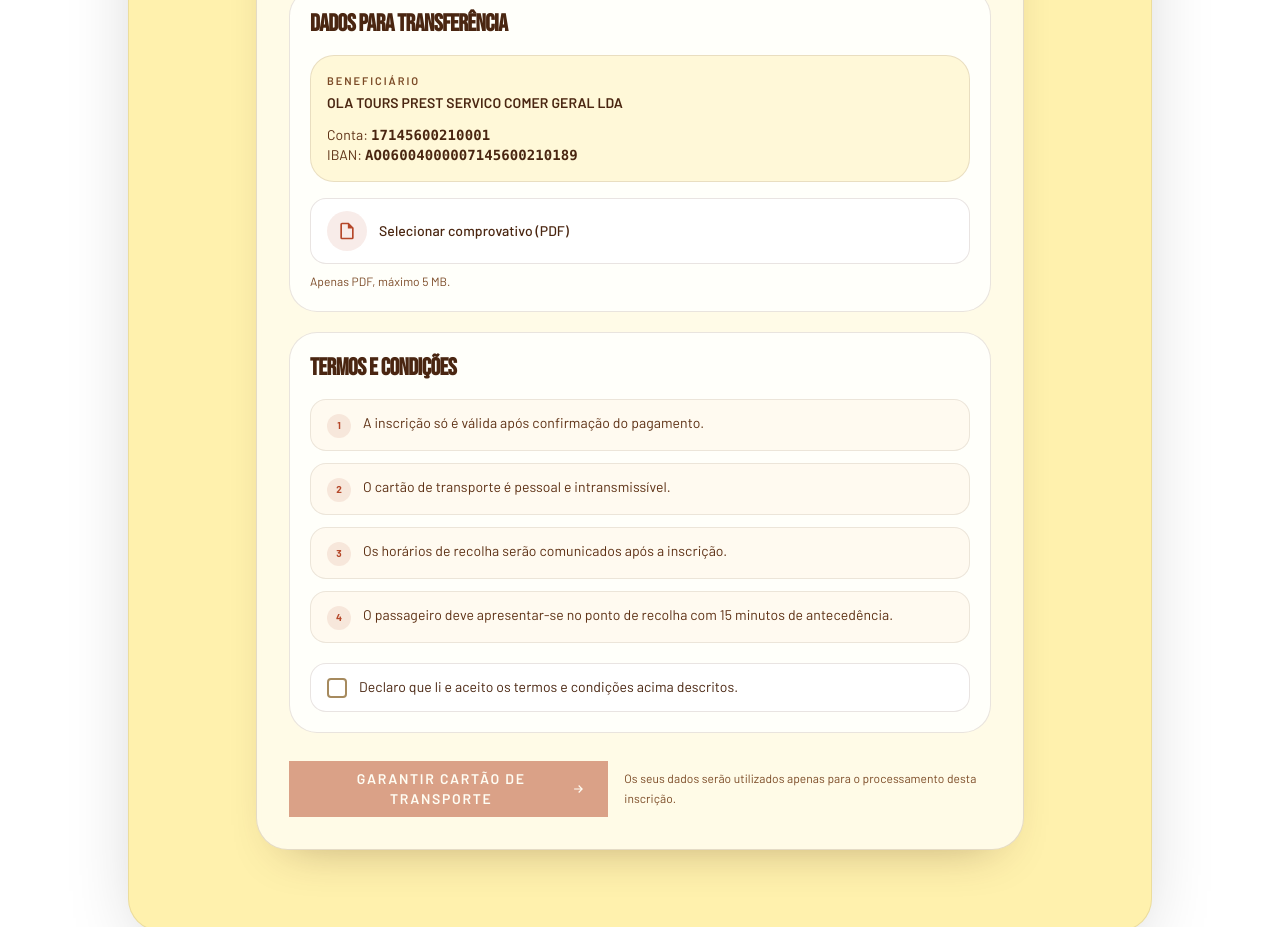
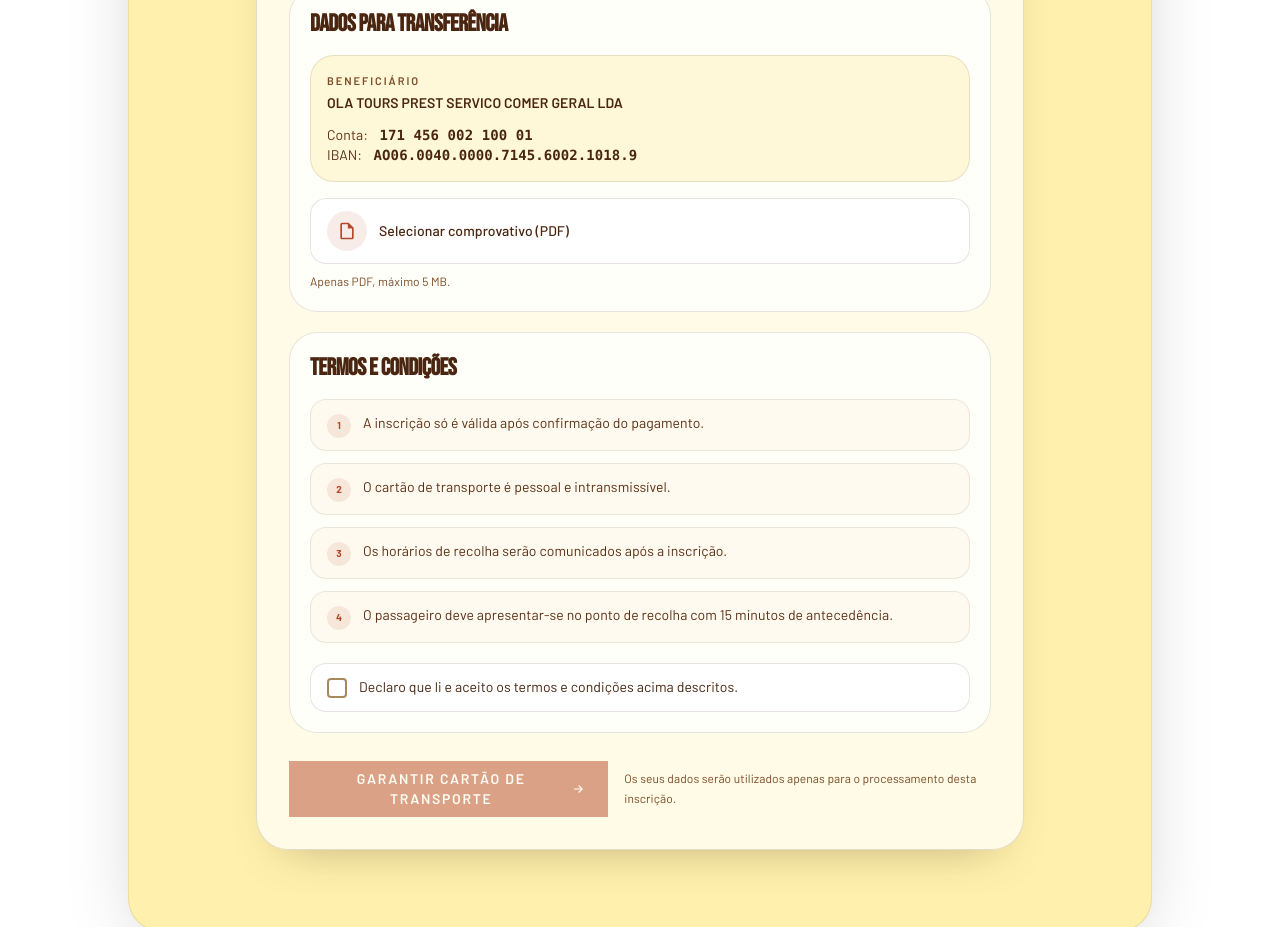
Before and after one commit to LouAntonio/olatours-front, a React (Vite) app: page /mercado-da-comida in a window 1280 px wide. Shown: the part 2100-3027 px from the top of the page. Built offline with nearby package versions, Linux system fonts and the light colour scheme; no server answers; a web font is replaced by a local one.

Commit message:
feat: format account and IBAN numbers for improved readability in Mercado da Comida landing page

```diff
--- a/src/pages/MercadoDaComidaLanding.tsx
+++ b/src/pages/MercadoDaComidaLanding.tsx
@@ -441,13 +441,14 @@
 														<p className="mt-3 text-sm text-[#5d3014]">
 															Conta:{' '}
 															<span className="font-mono font-semibold text-[#4a2611]">
-																17145600210001
+																&nbsp;171 456
+																002 100 01
 															</span>
 														</p>
 														<p className="text-sm text-[#5d3014]">
 															IBAN:{' '}
 															<span className="font-mono font-semibold text-[#4a2611]">
-																AO06004000007145600210189
+																&nbsp;AO06.0040.0000.7145.6002.1018.9
 															</span>
 														</p>
 													</div>
```
